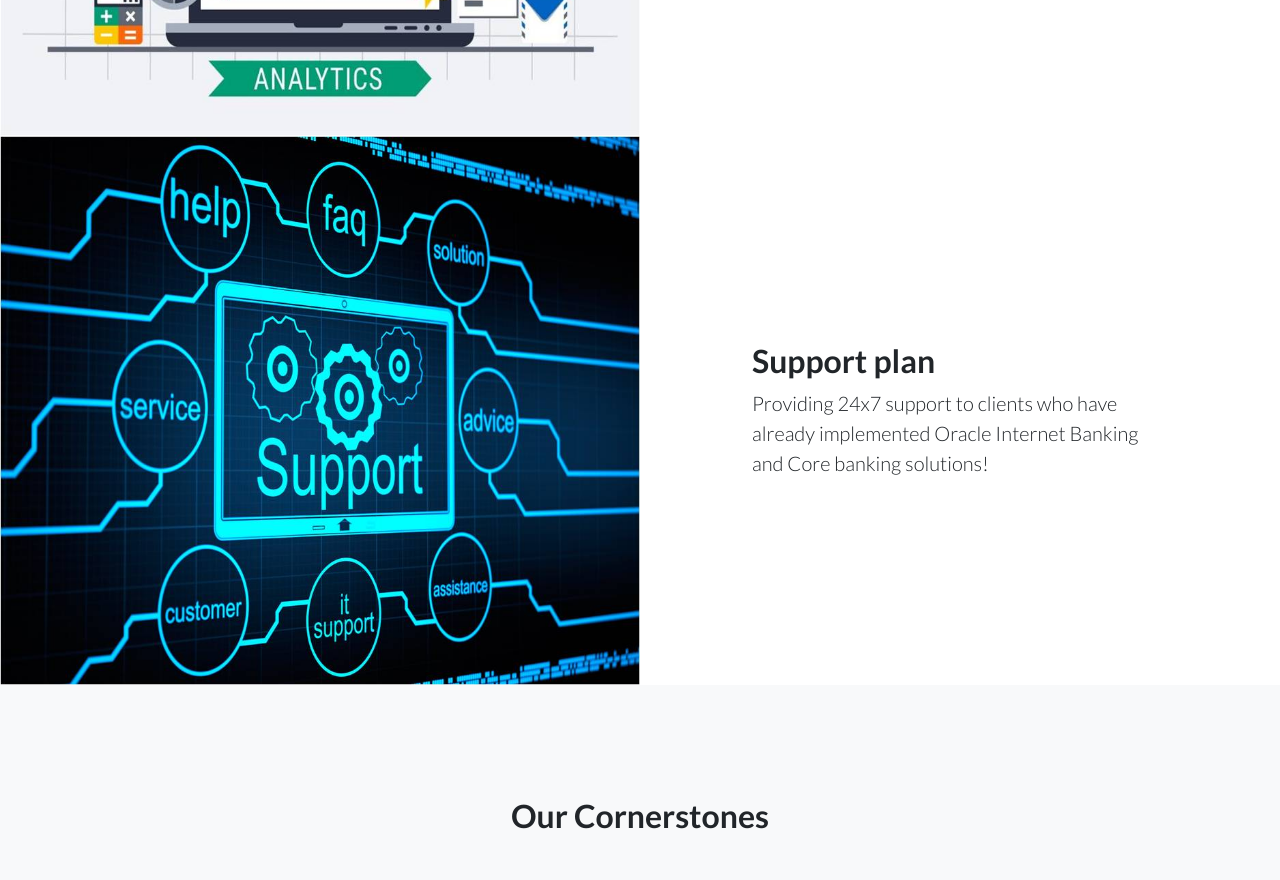
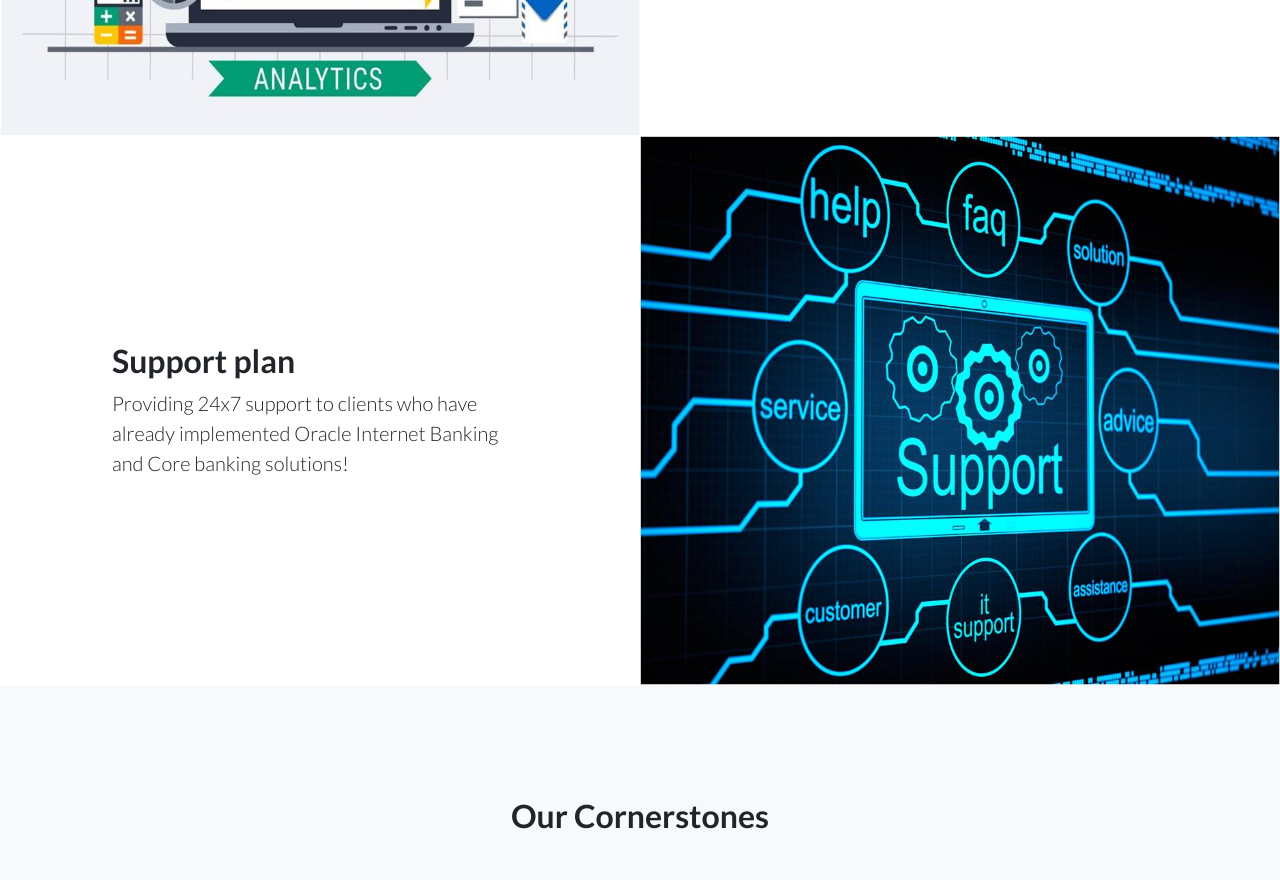
Before and after one commit to sanjivkamate/sanjivkamate.github.io, a website: page index.html in a window 1280 px wide. Shown: the part 1921-2801 px from the top of the page. Drawn offline with nearby package versions, Linux system fonts and the light colour scheme.

Commit message:
Changes done for modal window and support plan image adjustment

```diff
--- a/index.html
+++ b/index.html
@@ -299,10 +299,6 @@
   <section class="showcase">
     <div class="container-fluid p-0">
       <div class="row no-gutters">
-
-        <!-- <div class="col-lg-6 order-lg-2 text-white showcase-img" style="background-image: url('img/responsive1.jpg');"></div> -->
-
-
         <div class="col-lg-6 order-lg-2 text-white showcase-img">
           <img src="img/responsive1.jpg" class="img-fluid" alt="responsiveimage">
         </div>
@@ -314,8 +310,6 @@
       </div>
       <div class="row no-gutters">
 
-<!--         <div class="col-lg-6 text-white showcase-img" style="background-image: url('img/analyticssolution.jpg');"></div>
- -->
         <div class="col-lg-6 text-white showcase-img">
           <img src="img/analyticssolution.jpg" class="img-fluid" alt="analyticssolutionimg">
         </div>
@@ -326,10 +320,7 @@
         </div>
       </div>
       <div class="row no-gutters">
-
-        <!-- <div class="col-lg-6 order-lg-2 text-white showcase-img" style="background-image: url('img/supportplan.jpg');"></div> -->
-
-        <div class="col-lg-6 text-white showcase-img">
+        <div class="col-lg-6 order-lg-2 text-white showcase-img">
           <img src="img/supportplan.jpg" class="img-fluid" alt="supportplanimg">
         </div>
 
```
